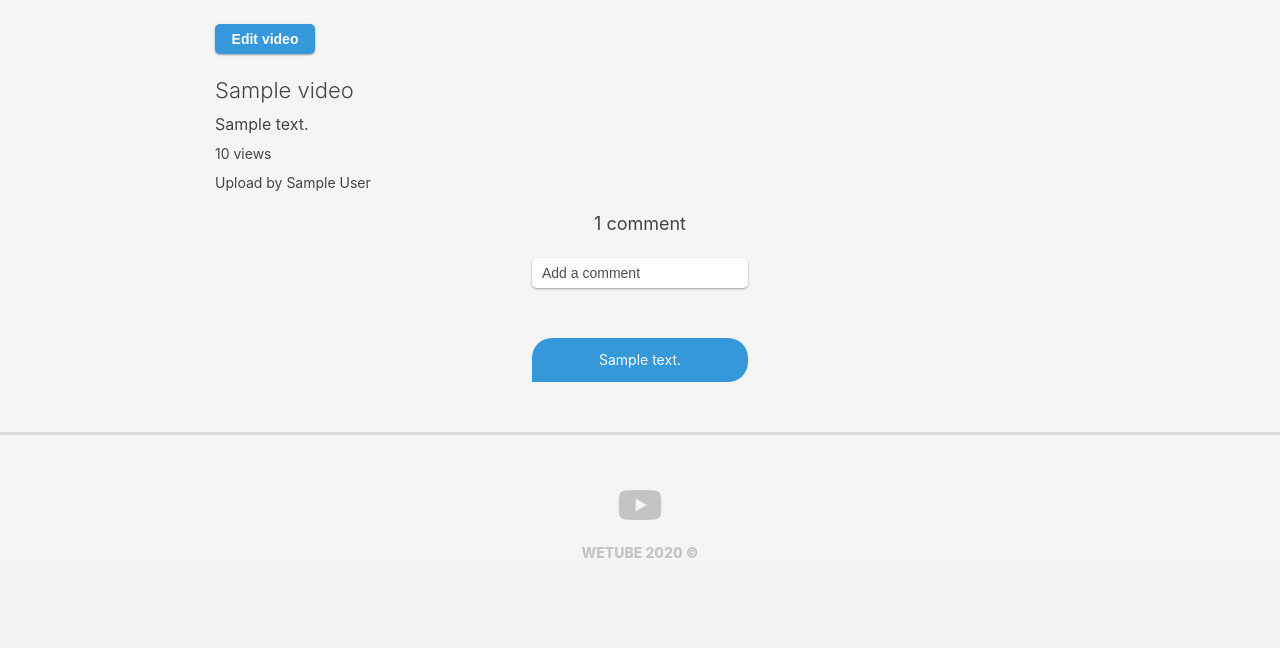
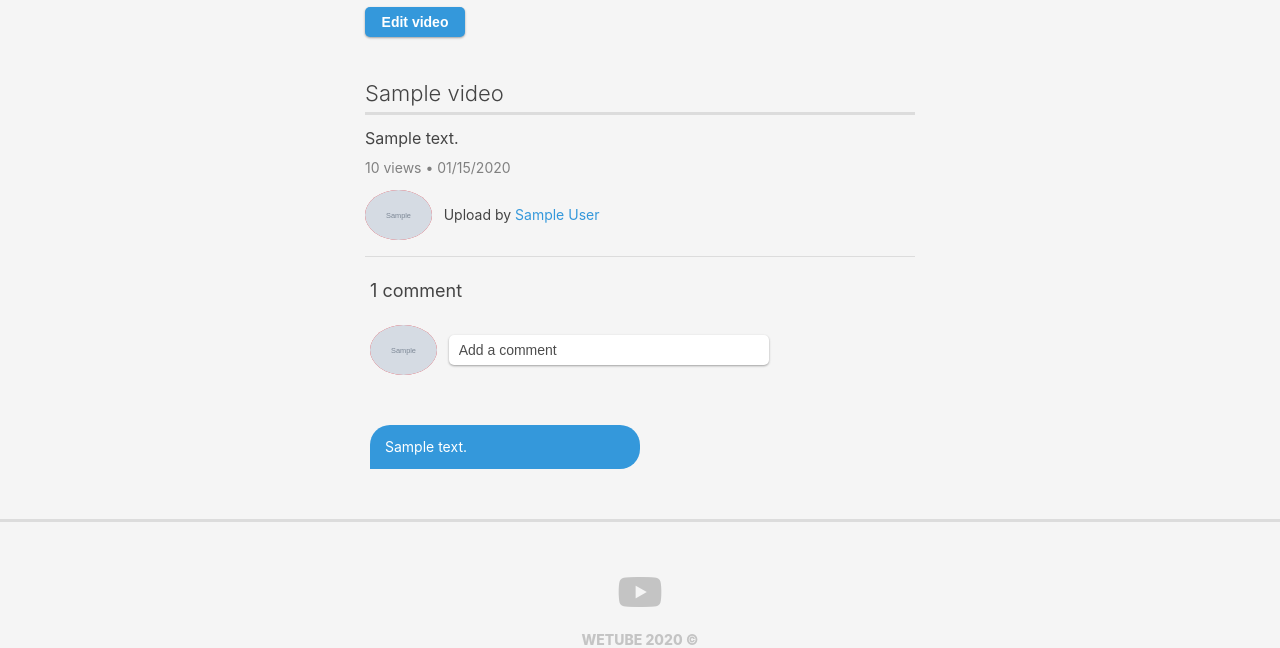
Before and after one commit to kimhscom/wetube, a Node server app: page /videos/600000000000000000000001 in a window 1280 px wide. Shown: the part 366-1014 px from the top of the page. Before the commit the page ends 924 px from the top, so only its background shows below. Run offline with Node 20, Linux system fonts and the light colour scheme; a user stored in the database is signed in; tables that the repository leaves empty hold one stand-in row (values such as "Sample post"); grey boxes marked "Sample" are stand-in pictures; style sheets or scripts are compiled from the project's sources; some libraries are stand-ins or nearby versions; grey boxes are pictures that could not be loaded.

Commit message:
Modify Video Detail Page part One

```diff
--- a/package.json
+++ b/package.json
@@ -25,6 +25,7 @@
     "flash": "^1.1.0",
     "get-blob-duration": "^1.1.0",
     "helmet": "^3.22.0",
+    "moment": "^2.26.0",
     "mongoose": "^5.9.15",
     "morgan": "^1.10.0",
     "multer": "^1.4.2",
--- a/src/app.js
+++ b/src/app.js
@@ -9,6 +9,7 @@ import session from "express-session";
 import path from "path";
 import flash from "express-flash";
 import MongoStore from "connect-mongo";
+import moment from "moment";
 import { localsMiddleware } from "./middlewares";
 import routes from "./routes";
 import userRouter from "./routers/userRouter";
@@ -43,6 +44,8 @@ app.use(flash());
 app.use(passport.initialize());
 app.use(passport.session());
 
+app.locals.moment = require("moment");
+
 app.use(localsMiddleware);
 
 app.use(routes.home, globalRouter);
--- a/src/assets/scss/config/utils.scss
+++ b/src/assets/scss/config/utils.scss
@@ -3,3 +3,9 @@
   background-color: $red;
   border-radius: 50%;
 }
+
+.s-avatar {
+  height: 50px;
+  background-color: $red;
+  border-radius: 50%;
+}
--- a/src/assets/scss/pages/videoDetail.scss
+++ b/src/assets/scss/pages/videoDetail.scss
@@ -4,13 +4,20 @@
   align-items: center;
   .video__info {
     width: 100%;
-    max-width: 850px;
-    margin-top: 25px;
+    max-width: 550px;
+    margin-top: 8px;
+    border-bottom: 1px solid rgba(0, 0, 0, 0.1);
+    padding-bottom: 16px;
     button {
       width: 100px;
       margin-bottom: 25px;
     }
     .video__author {
+      display: flex;
+      align-items: center;
+      img {
+        margin-right: 12px;
+      }
       a {
         color: #3498db;
       }
@@ -25,28 +32,37 @@
     .video__title {
       font-size: 22px;
       font-weight: 300;
+      border-bottom: 3px solid rgba(0, 0, 0, 0.1);
+      padding: 20px 0 8px 0;
     }
     .video__views {
       font-size: 14px;
+      color: gray;
     }
     .video__description {
       font-size: 16px;
     }
   }
   .video__comments {
+    width: 45%;
     margin-top: 25px;
-    text-align: center;
+
     .video__comment-number {
       font-size: 18px;
     }
     .add__comment {
+      display: flex;
+      align-items: center;
       margin-top: 25px;
-      width: 100%;
+      img {
+        margin-right: 12px;
+      }
       input {
         width: 100%;
       }
     }
     .video__comments-list {
+      width: 50%;
       margin-top: 50px;
       li {
         background-color: #3498db;
--- a/src/views/videoDetail.pug
+++ b/src/views/videoDetail.pug
@@ -13,23 +13,26 @@ block content
             h5.video__title=video.title
             p.video__description=video.description
             if video.views === 1
-                span.video__views 1 view
+                span.video__views 1 view • #{moment(video.createdAt).format('MM/DD/YYYY')}
             else
-                span.video__views #{video.views} views
-            .video__autor
-                |Upload by
+                span.video__views #{video.views} views • #{moment(video.createdAt).format('MM/DD/YYYY')}
+            .video__author
+                img.s-avatar(src=video.creator.avatarUrl)
+                |Upload by&nbsp;
                 a(href=routes.userDetail(video.creator.id))=video.creator.name
         .video__comments
             if video.comments.length === 1
                 span.video__comment-number
                     span#jsCommentNumber 1
-                    |   comment
+                    |&nbsp;comment
             else
                 span.video__comment-number
                     span#jsCommentNumber=video.comments.length
-                    |   comments
-            form.add__comment#jsAddComment
-                input(type="text", placeholder="Add a comment")
+                    |&nbsp;comments
+            if loggedUser
+                form.add__comment#jsAddComment
+                    img.s-avatar(src=loggedUser.avatarUrl)
+                    input(type="text", placeholder="Add a comment")
             ul.video__comments-list#jsCommentList
                 each comment in video.comments.reverse()
                     li
```
